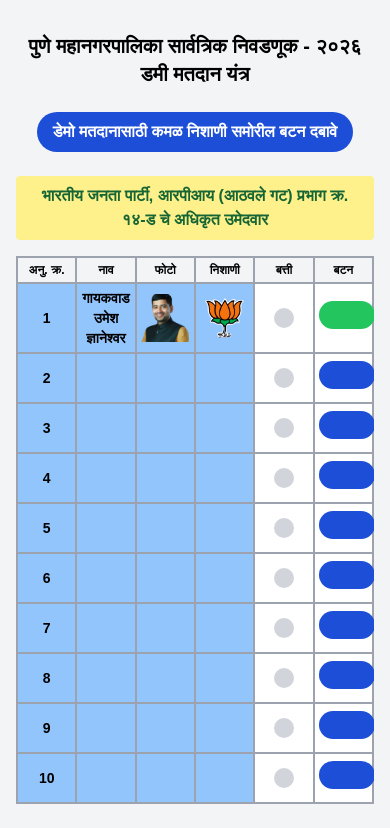
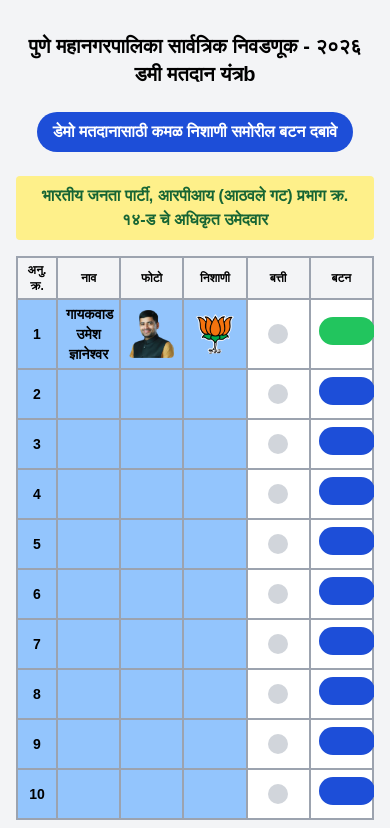
Before and after one commit to corporateDynastical/umesh_gaikwad_dummyvote, a Next.js app: page / in a window 390 px wide. Shown: the top 828 px of the page. Built offline with nearby package versions, Linux system fonts and the light colour scheme.

Commit message:
Update page.tsx

```diff
--- a/app/page.tsx
+++ b/app/page.tsx
@@ -2,32 +2,24 @@
 import { useRef, useState } from "react";
 
 const SoundCheck = () => {
-  const buttonSoundRef = useRef<HTMLAudioElement | null>(null); // sound1
-  const otherButtonSoundRef = useRef<HTMLAudioElement | null>(null); // sound2
+  const buttonSoundRef = useRef<HTMLAudioElement | null>(null);
+  const otherButtonSoundRef = useRef<HTMLAudioElement | null>(null);
   const [activeRow, setActiveRow] = useState<number | null>(null);
 
   const playButtonSound = (index: number) => {
-    try {
-      buttonSoundRef.current?.play();
-    } catch (e) {
-      console.warn("sound play failed", e);
-    }
+    buttonSoundRef.current?.play();
     setActiveRow(index);
   };
 
   const playOtherButtonSound = (index: number) => {
-    try {
-      otherButtonSoundRef.current?.play();
-    } catch (e) {
-      console.warn("sound play failed", e);
-    }
+    otherButtonSoundRef.current?.play();
     setActiveRow(index);
   };
 
   return (
     <section className="bg-gray-100 dark:bg-gray-900 px-4 md:px-24 py-6 text-black dark:text-white">
       <h1 className="text-center text-xl font-bold mb-4 pt-2">
-        पुणे महानगरपालिका सार्वत्रिक निवडणूक - २०२६ डमी मतदान यंत्र
+        पुणे महानगरपालिका सार्वत्रिक निवडणूक - २०२६ डमी मतदान यंत्रb
       </h1>
 
       <div className="text-center mb-4 pt-2">
@@ -46,22 +38,22 @@
         <table className="w-full border-2 border-gray-400 dark:border-gray-600 table-fixed">
           <thead>
             <tr className="bg-gray-100 dark:bg-gray-800">
-              <th className="border-2 border-gray-400 px-1 py-1 text-center text-xs font-bold">
+              <th className="border-2 border-gray-400 w-10 px-2 md:px-1 py-1 text-center text-xs font-bold">
                 अनु. क्र.
               </th>
-              <th className="border-2 border-gray-400 px-1 py-1 text-center text-xs font-bold">
+              <th className="border-2 border-gray-400 px-2 md:px-1 py-1 text-center text-xs font-bold">
                 नाव
               </th>
-              <th className="border-2 border-gray-400 px-1 py-1 text-center text-xs font-bold">
+              <th className="border-2 border-gray-400 px-2 md:px-1 py-1 text-center text-xs font-bold">
                 फोटो
               </th>
-              <th className="border-2 border-gray-400 px-1 py-1 text-center text-xs font-bold">
+              <th className="border-2 border-gray-400 px-2 md:px-1 py-1 text-center text-xs font-bold">
                 निशाणी
               </th>
-              <th className="border-2 border-gray-400 px-1 py-1 text-center text-xs font-bold">
+              <th className="border-2 border-gray-400 px-2 md:px-1 py-1 text-center text-xs font-bold">
                 बत्ती
               </th>
-              <th className="border-2 border-gray-400 px-1 py-1 text-center text-xs font-bold">
+              <th className="border-2 border-gray-400 px-2 md:px-1 py-1 text-center text-xs font-bold">
                 बटन
               </th>
             </tr>
@@ -70,16 +62,16 @@
           <tbody>
             {[...Array(10)].map((_, index) => (
               <tr key={index} className="bg-blue-300 dark:bg-gray-800">
-                <td className="border-2 border-gray-400 px-1 py-1 text-center font-bold text-sm">
+                {/* Small width col */}
+                <td className="border-2 border-gray-400 w-10 px-2 md:px-1 py-1 text-center font-bold text-sm">
                   {index + 1}
                 </td>
 
-                {/* ❌ NOTA removed — only candidate on row 4 */}
-                <td className="border-2 border-gray-400 px-1 py-1 text-center font-bold text-sm">
+                <td className="border-2 border-gray-400 px-2 md:px-1 py-1 text-center font-bold text-sm">
                   {index === 0 ? "गायकवाड उमेश ज्ञानेश्वर" : ""}
                 </td>
 
-                <td className="border-2 border-gray-400 px-1 py-1 text-center">
+                <td className="border-2 border-gray-400 px-2 md:px-1 py-1 text-center">
                   {index === 0 ? (
                     <img src="/user.png" className="w-12 h-12 mx-auto object-cover" />
                   ) : (
@@ -87,19 +79,15 @@
                   )}
                 </td>
 
-                <td className="border-2 border-gray-400 px-1 py-1 text-center">
+                <td className="border-2 border-gray-400 px-2 md:px-1 py-1 text-center">
                   {index === 0 ? (
-                    <img
-                      src="/symbol-bartan.png"
-                      className="w-10 h-10 mx-auto object-contain"
-                    />
+                    <img src="/symbol-bartan.png" className="w-10 h-10 mx-auto object-contain" />
                   ) : (
                     <div className="w-10 h-10 mx-auto" />
                   )}
                 </td>
 
-                {/* बत्ती */}
-                <td className="border-2 border-gray-400 px-1 py-1 text-center bg-white dark:bg-gray-800">
+                <td className="border-2 border-gray-400 px-2 md:px-1 py-1 text-center bg-white dark:bg-gray-800">
                   <div
                     className={`w-5 h-5 rounded-full mx-auto ${
                       activeRow === index ? "bg-red-600" : "bg-gray-300 dark:bg-gray-500"
@@ -107,14 +95,13 @@
                   ></div>
                 </td>
 
-                {/* बटन */}
-                <td className="border-2 border-gray-400 px-1 py-1 text-center bg-white dark:bg-gray-800">
+                <td className="border-2 border-gray-400 px-2 md:px-1 py-1 text-center bg-white dark:bg-gray-800">
                   <button
                     onClick={() =>
                       index === 0 ? playButtonSound(index) : playOtherButtonSound(index)
                     }
-                    className={`h-7 rounded-full ${
-                      index === 0 ? "bg-green-500 w-14" : "bg-blue-700 w-14"
+                    className={`h-7 w-14 rounded-full ${
+                      index === 0 ? "bg-green-500" : "bg-blue-700"
                     }`}
                   />
                 </td>
```
